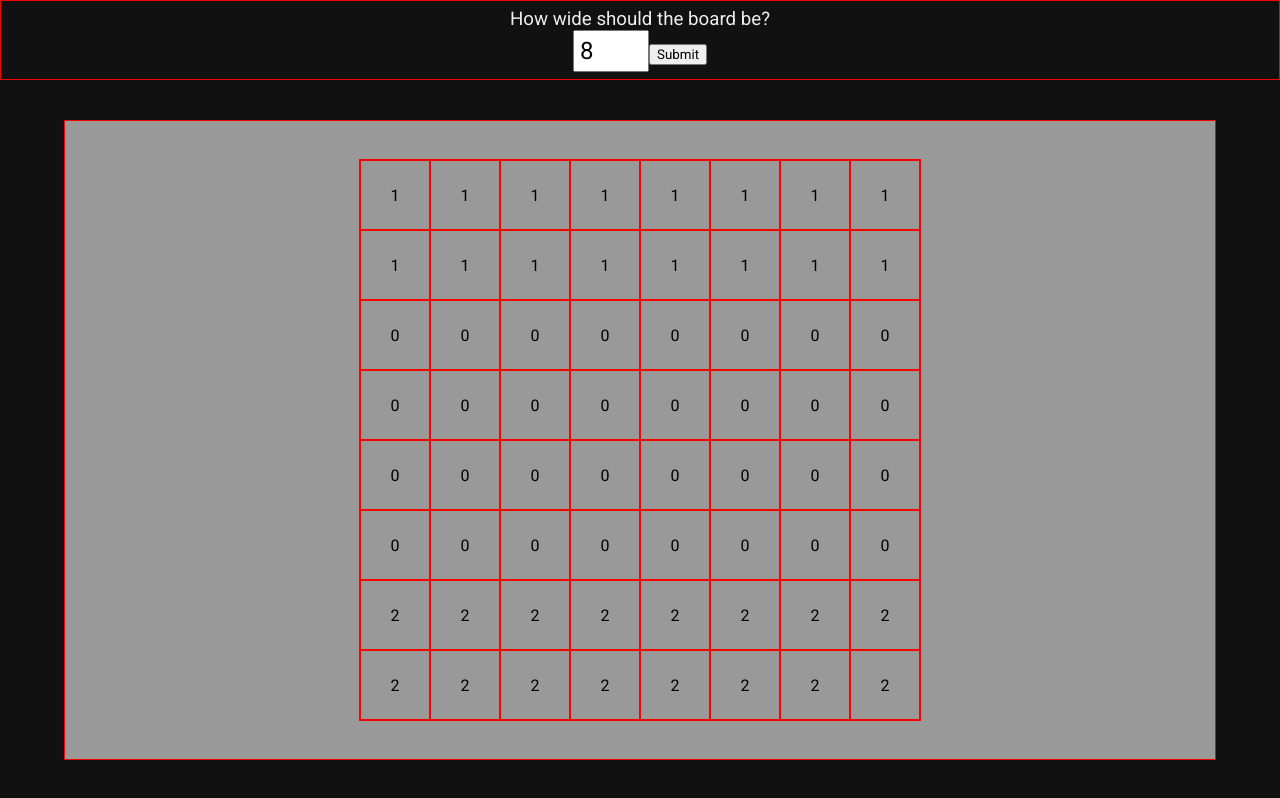
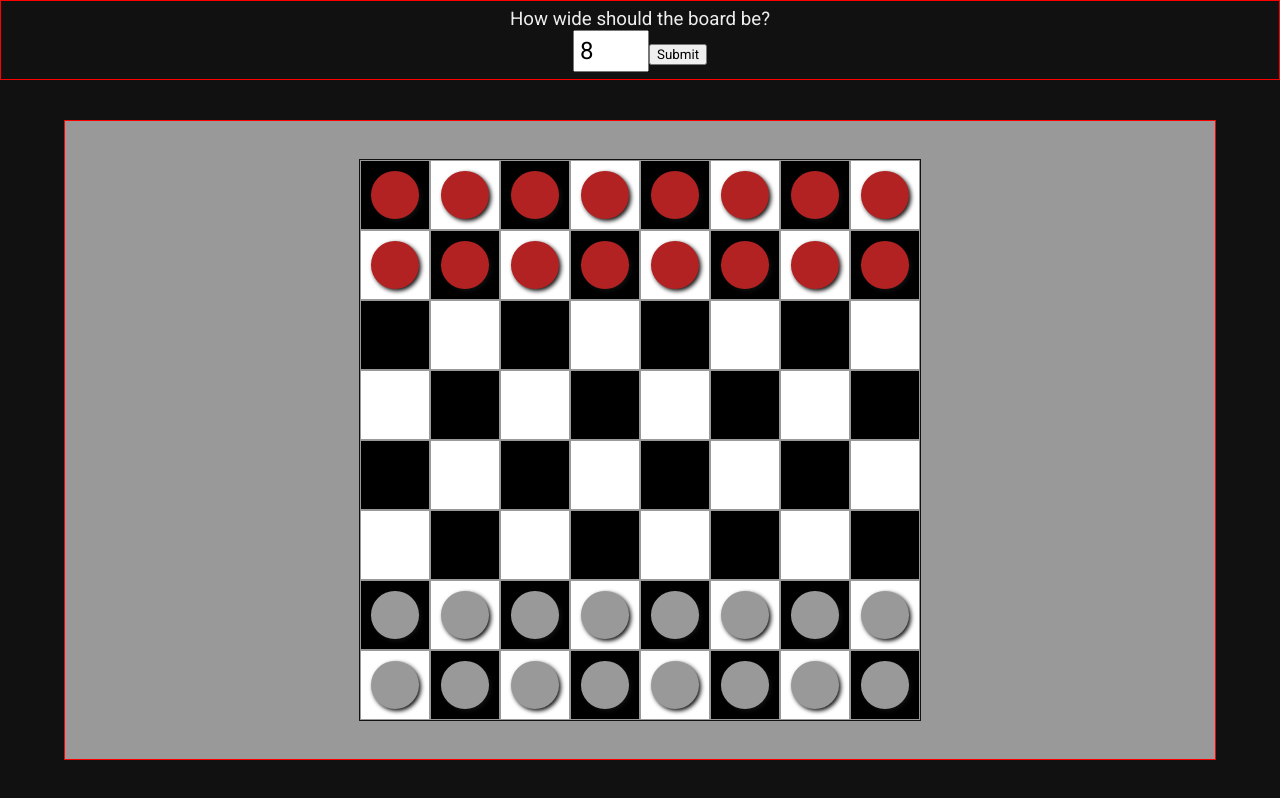
Before and after one commit to PCDSandwichMan/chessboard, a React (Create React App) app in the folder client/: page / in a window 1280 px wide. Built offline with nearby package versions, Linux system fonts and the light colour scheme.

Commit message:
pawns active and displaying correctly

```diff
--- a/client/src/components/dashboard/board/board.scss
+++ b/client/src/components/dashboard/board/board.scss
@@ -1,7 +1,7 @@
 @import "../../../assets/scss/";
 
 .boardComponent {
-  border: 1px solid red;
+  border: 1px solid #111;
 }
 
 .board__row {
--- a/client/src/components/dashboard/tile/Tile.jsx
+++ b/client/src/components/dashboard/tile/Tile.jsx
@@ -5,7 +5,23 @@ import "./tile.scss";
 import { connect } from "react-redux";
 
 export const Tile = ({ playerValue, row, column }) => {
-  return <div className="tileComponent">{playerValue}</div>;
+  return (
+    <div
+      className={
+        (row - column) % 2 === 0
+          ? "tile--white tileComponent"
+          : "tile--black tileComponent"
+      }
+    >
+      {playerValue !== 0 && (
+        <div
+          className={
+            playerValue == 1 ? "tile__pawn pawn--red" : "tile__pawn pawn--grey"
+          }
+        ></div>
+      )}
+    </div>
+  );
 };
 
 const mapStateToProps = (state) => ({});
--- a/client/src/components/dashboard/tile/tile.scss
+++ b/client/src/components/dashboard/tile/tile.scss
@@ -4,5 +4,29 @@
   width: 70px;
   height: 70px;
   @include F();
-  border: 1px solid red;
+  border: 1px solid #999;
 }
+
+.tile--white {
+  background: #000;
+}
+
+.tile--black {
+  background: #fff;
+}
+
+.tile__pawn {
+  width: 70%;
+  height: 70%;
+  border-radius: 50%;
+  box-shadow: 2px 2px 4px #111;
+  cursor: pointer;
+}
+
+.pawn--red {
+  background: firebrick;
+}
+
+.pawn--grey {
+  background: #999;
+}
```
